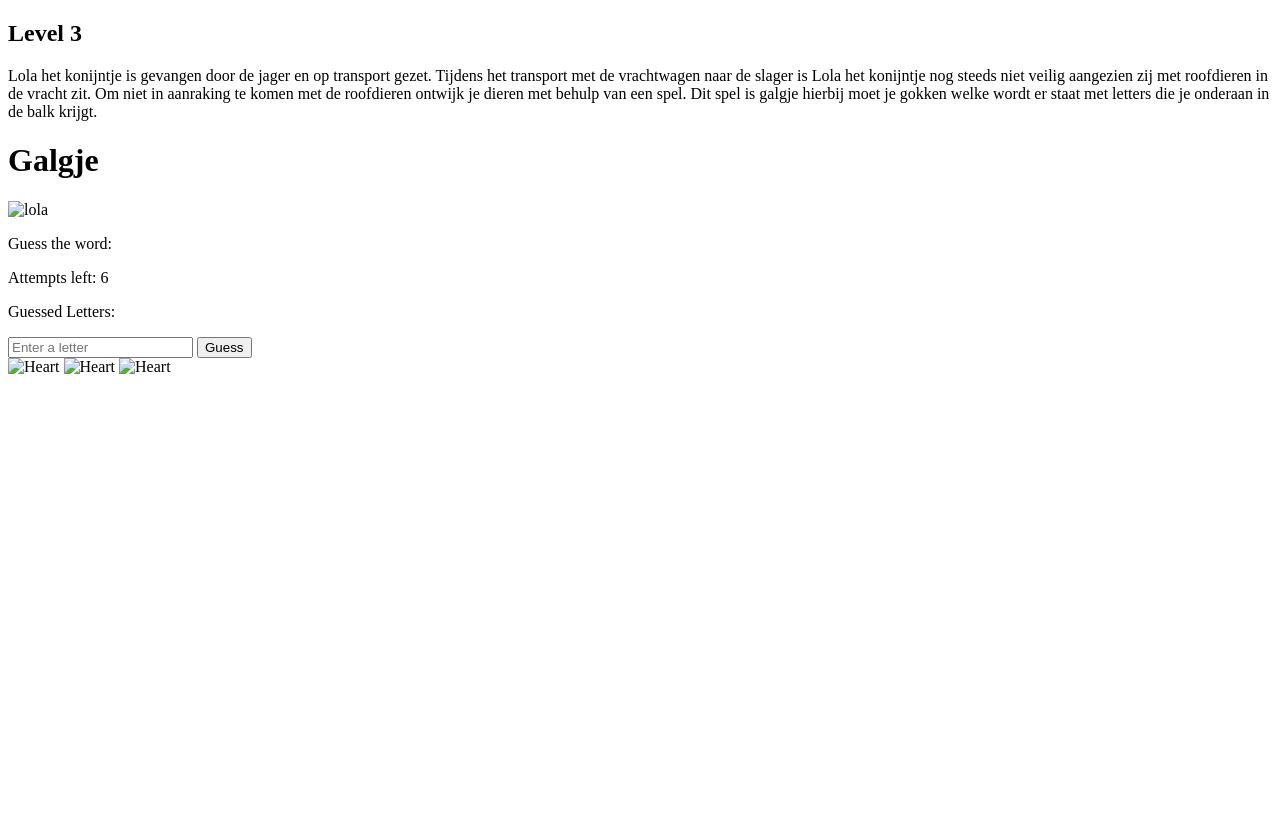
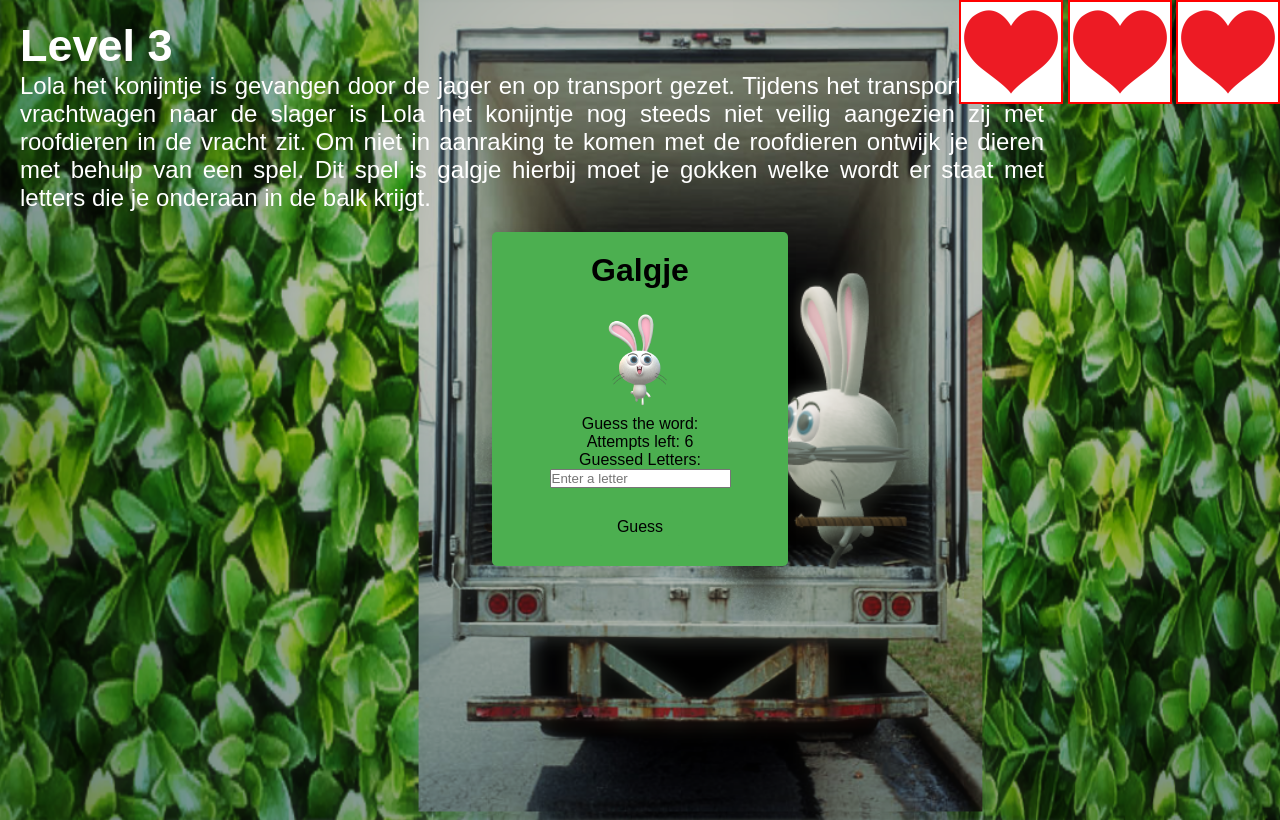
Before and after one commit to RubenvanderVliet/Escape-Room-ThemaWeek, a plain HTML site: page level-3.html in a window 1280 px wide. Drawn offline with Linux system fonts and the light colour scheme; the site is published under a folder, as on GitHub Pages, so addresses that start at the root find nothing.

Commit message:
Alle / weggehaald bij de links.

```diff
--- a/level-3.html
+++ b/level-3.html
@@ -4,7 +4,7 @@
 
 <head>
   <title>Level 3</title>
-  <link rel="stylesheet" href="/css/style.css">
+  <link rel="stylesheet" href="css/style.css">
 </head>
 
 <body class="bodylevel3">
@@ -20,7 +20,7 @@
 
   <div class="container">
     <h1 class="h1-level3">Galgje</h1>
-    <img class="lola" src="/Image/lola.png" alt="lola">
+    <img class="lola" src="image/lola.png" alt="lola">
     <p>Guess the word:</p>
     <p class="word"></p>
     <p>Attempts left: <span class="attempts">6</span></p>
@@ -30,12 +30,12 @@
   </div>
 
   <div class="image-hearts">
-    <img class="heart-image-1" src="/image/hart.jpg" alt="Heart">
-    <img class="heart-image-2" src="/image/hart-2.jpg" alt="Heart">
-    <img class="heart-image-3" src="/image/hart-3.jpg" alt="Heart">
+    <img class="heart-image-1" src="image/hart.jpg" alt="Heart">
+    <img class="heart-image-2" src="image/hart-2.jpg" alt="Heart">
+    <img class="heart-image-3" src="image/hart-3.jpg" alt="Heart">
   </div>
 
-  <script src="/js/main.js"></script>
+  <script src="js/main.js"></script>
 </body>
 
 </html>
```
Also changed, not shown: ending-screen.html (+3 -3 lines), farm.html (+6 -6 lines), game-over.html (+2 -2 lines), level-4.html (+6 -6 lines).
